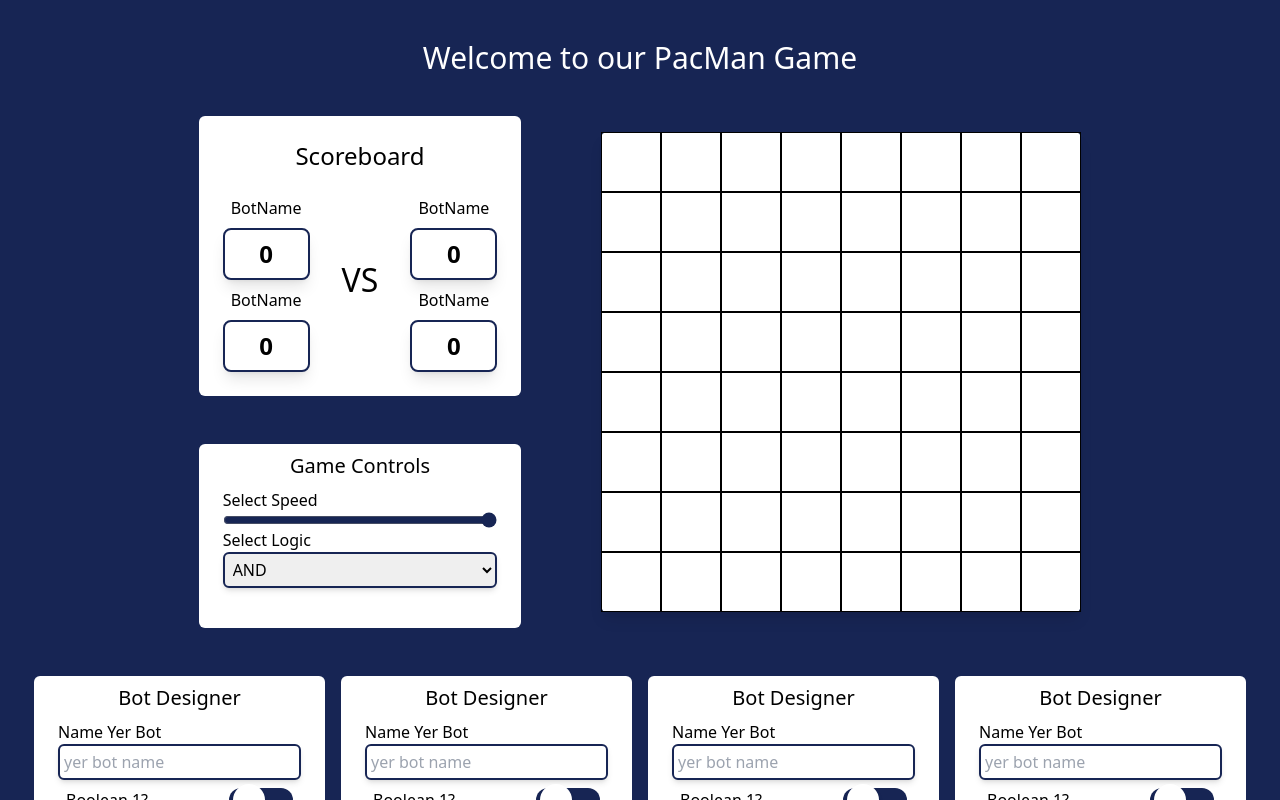
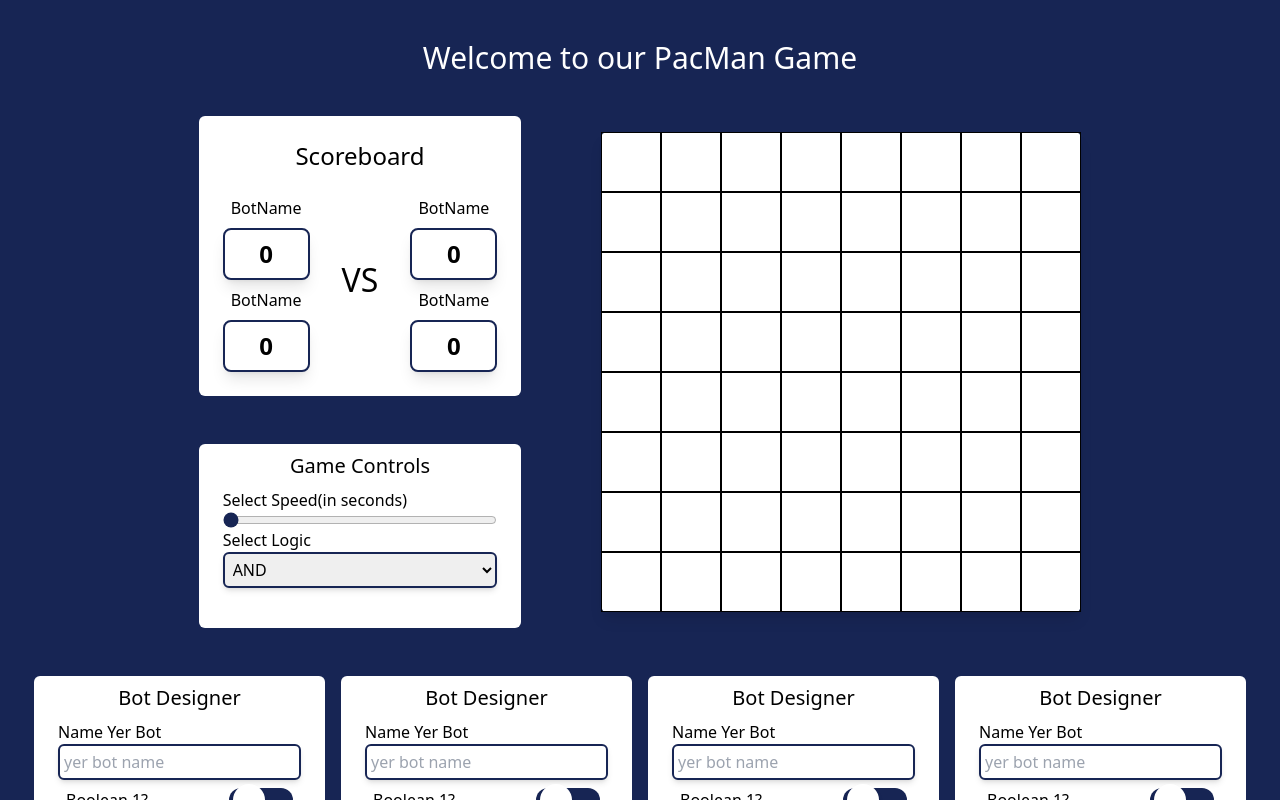
Before and after one commit to chingu-voyages/v44-tier2-team-26, a Next.js app: page / in a window 1280 px wide. Shown: the top 800 px of the page. Built offline with nearby package versions, Linux system fonts and the light colour scheme.

Commit message:
added comments to performLogic function

```diff
--- a/components/GameControls.jsx
+++ b/components/GameControls.jsx
@@ -1,4 +1,4 @@
-import React from "react";
+import React, { useState } from "react";
 
 // game controls
 // logic gate (AND/OR/blahblah)
@@ -6,13 +6,37 @@ import React from "react";
 // slider to select speed (pause-length)
 
 function GameControls() {
+  // define state for delay and logic operation
+  const [selectedOperation, setSelectedOperation] = useState('AND')
+  const [delay, setDelay] = useState(1)
+
+  // define boolean logic functions
+  // need to define bots in list or something
+  // finding that I'm actually not totally sure what the point of this is???
+
+  const performLogic = (bot) => {
+    if (selectedOperation === 'AND') {
+      return bot.positionX && bot.positionY
+    } else if (selectedOperation === "OR"){
+      return bot.positionX || bot.positionY
+    } else if (selectedOperation === 'XOR'){
+      return bot.positionX !== bot.positionY
+    } else if (selectedOperation === "NOT"){
+      return !bot.positionX
+    } else {return false}
+  }
+
+  //create function to set slider
+  const handleSliderChange = (e) => {
+    setDelay(Number(e.target.value))
+  }
   return (
     <div className="px-6 pb-10 mt-[3rem] bg-white text-black rounded-md">
       <div>
         <h1 className="py-2 text-center text-xl">Game Controls</h1>
         <form action="#" className="flex flex-col">
           {/* speed slider set default? */}
-          <label htmlFor="speed">Select Speed</label>
+          <label htmlFor="speed">Select Speed(in seconds)</label>
           <input
             className="accent-blue-950"
             required
@@ -20,13 +44,17 @@ function GameControls() {
             name="speed"
             id="speed"
             min={1}
-            max={10}
+            max={5}
             step={1}
+            value={delay}
+            onChange={handleSliderChange}
           />
           {/* logic gate */}
           <label htmlFor="logic-gate">Select Logic</label>
           <select
             required
+            value ={selectedOperation}
+            onChange={(e) => setSelectedOperation(e.target.value)}
             name="logic-gate"
             id="logic-gate"
             className="shadow-md rounded-md border-2 border-blue-950 focus:border-blue-500 p-1"
```
